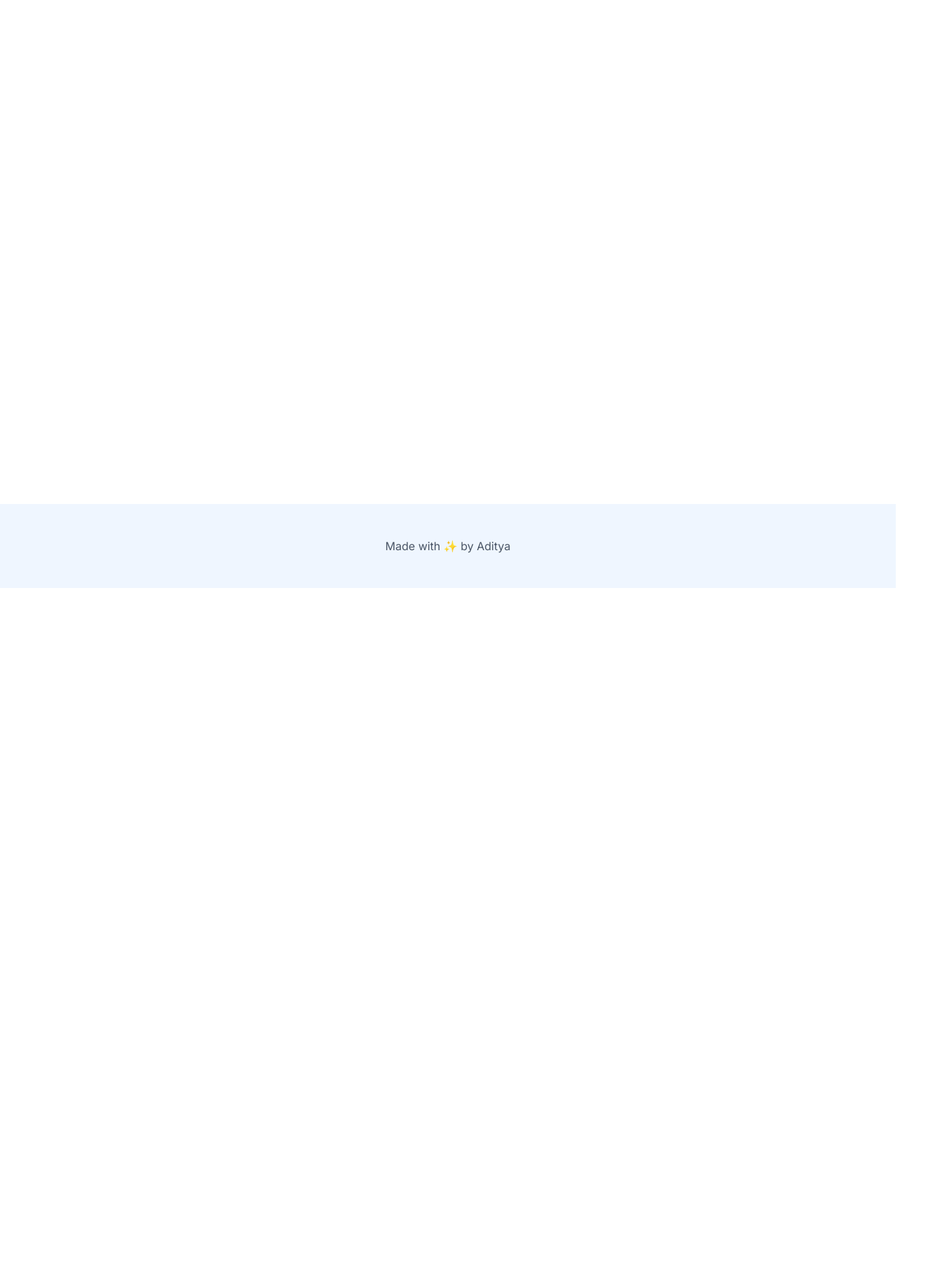
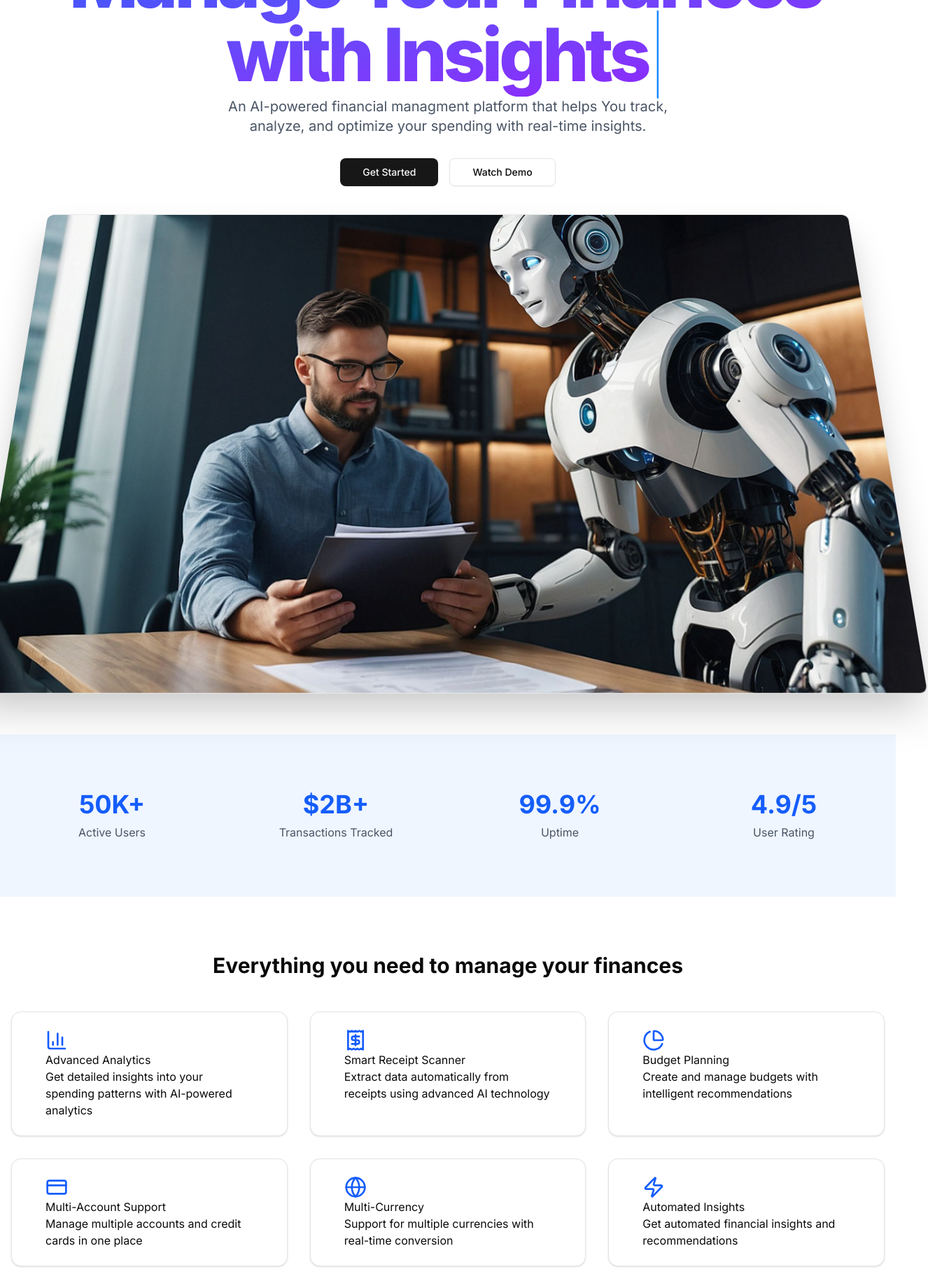
Before and after one commit to harrySentinel/ai-finance-platform, a Next.js app: page / in a window 1280 px wide. Shown: the part 240-2080 px from the top of the page at 70% size, 1326 px wide, since content can reach past the window. Before the commit the page ends 1080 px from the top, so only its background shows below. Built offline with nearby package versions, Linux system fonts and the light colour scheme; no server answers.

Commit message:
added typing animation, added cards from shadcn ui & other components

```diff
--- a/app/globals.css
+++ b/app/globals.css
@@ -120,3 +120,39 @@
     @apply bg-background text-foreground;
   }
 }
+
+@layer utilities {
+  .gradient {
+    @apply bg-gradient-to-br from-blue-600 to-purple-600;
+  }
+
+  .gradient-title {
+    @apply font-extrabold tracking-tighter pr-2 pb-2 text-transparent bg-clip-text;
+    @apply bg-gradient-to-br from-blue-600 to-purple-600;
+  }
+}
+
+@keyframes blink {
+  0%, 100% { opacity: 1; }
+  50% { opacity: 0; }
+}
+
+.cursor {
+  font-weight: 100;
+  color: #007bff;
+  animation: blink 1s infinite;
+}
+
+.hero-image-wrapper {
+  perspective: 1000px;
+}
+
+.hero-image {
+  transform: rotateX(15deg) scale(1);
+  transition: transform 0.5s ease-out;
+  will-change: transform;
+}
+
+.hero-image.scrolled {
+  transform: rotateX(0deg) scale(1) translateY(40px);
+}
--- a/app/layout.js
+++ b/app/layout.js
@@ -24,7 +24,7 @@ export default function RootLayout({ children }) {
         {/* footer */}
         <footer className="bg-blue-50 py-12">
           <div className="container mx-auto px-4 text-center text-gray-600">
-            <p>Made with ✨ by Aditya</p>
+            <p>Made with ❤️ by Aditya</p>
           </div>
         </footer>
       </body>
--- a/app/page.js
+++ /dev/null
@@ -1,9 +0,0 @@
-import { Button } from "@/components/ui/button";
-
-export default function Home() {
-  return (
-    <div className="mt-40">
-      <Button variant="destructive">Subscribe to FinSight AI</Button>
-    </div>
-  )
-}
--- /dev/null
+++ b/app/page.jsx
@@ -0,0 +1,46 @@
+import HeroSection from "@/components/hero"
+import { Card, CardContent } from "@/components/ui/card"
+import { featuresData, statsData } from "@/data/landing"
+
+export default function Home() {
+  return (
+    <div className="mt-40">
+      <HeroSection />
+
+
+      <section className="py-20 bg-blue-50">
+        <div className="container mx-auto px-4">
+          <div className="grid grid-cols-2 md:grid-cols-4 gap-8">
+          {statsData.map((statsData, index) => (
+            <div key={index} className="text-center">
+              <div className="text-4xl font-bold text-blue-600 mb-2">
+                {statsData.value}
+                </div>
+              <div className="text-gray-600">{statsData.label}</div>
+            </div>
+          ))}
+          </div>
+        </div>
+      </section>
+
+      <section className="py-20">
+      <div className="container mx-auto px-4">
+        <h2 className="text-3xl font-bold text-center mb-12">
+          Everything you need to manage your finances
+        </h2>
+        <div className="grid grid-cols-1 md:grid-cols-2 lg:grid-cols-3 gap-8">
+          {featuresData.map((feature,index)=>(
+            <Card key={index} className="p-6">
+            <CardContent>
+              {feature.icon}
+              <h3>{feature.title}</h3>
+              <p>{feature.description}</p>
+            </CardContent>
+          </Card>
+          ))}
+        </div>
+      </div>
+      </section>
+    </div>
+  )
+}
--- /dev/null
+++ b/components/hero.jsx
@@ -0,0 +1,67 @@
+"use client";
+
+import Link from 'next/link';
+import { Button } from './ui/button';
+import Image from 'next/image';
+import TypingAnimation from './typingAnimation';
+import { useEffect, useRef } from 'react';
+
+const HeroSection = () => {
+
+     const imageRef = useRef();
+
+     useEffect(() => {
+        const imageElement = imageRef.current;
+
+        const handleScroll = () => {
+            const scrollPosition = window.scrollY;
+            const scrollThreshold = 100;
+
+            if(scrollPosition > scrollThreshold) {
+                imageElement.classList.add("scrolled");
+            } else {
+                imageElement.classList.remove("scrolled");
+            }
+        };
+
+        window.addEventListener("scroll", handleScroll);
+        return () => window.removeEventListener("scroll", handleScroll);
+     }, []);
+
+    return (
+        <div className='pb-20 px-4'>
+            <div className='container mx-auto text-center'>
+                <h1 className='text-5xl md:text-8xl lg:text-[105px] pb-6 gradient-title'>
+                    Manage Your Finances <br /> with <TypingAnimation />
+                </h1>
+                <p className='text-xl text-gray-600 mb-8 max-w-2xl mx-auto'>
+                    An AI-powered financial managment platform that helps You track,
+                    analyze, and optimize your spending with real-time insights.
+                </p>
+                <div className='flex justify-center space-x-4'>
+                    <Link href="/dashboard">
+                    <Button size="lg" className="px-8">
+                        Get Started
+                    </Button>
+                    </Link>
+                    <Link href="https://youtu.be/DVTRklHhEsU?si=onT6sQDUBGNpbla-">
+                    <Button size="lg" variant="outline" className="px-8">
+                      Watch Demo
+                    </Button>
+                    </Link>
+                </div>
+                <div className='hero-image-wrapper'>
+                    <div ref={imageRef} className='hero-image'>
+                        <Image src="/banner.jpeg" width={1280} height={720}
+                        alt="Dashboard Preview"
+                        className="rounded-lg shadow-2xl border mx-auto"
+                        priority
+                        />
+                    </div>
+                </div>
+            </div>
+        </div>
+    )
+}
+
+export default HeroSection
--- /dev/null
+++ b/components/typingAnimation.jsx
@@ -0,0 +1,44 @@
+"use client";
+
+import { useState, useEffect } from 'react';
+
+const TypingAnimation = () => {
+  const words = ["Smartness", "Insights", "Clarity"];
+  const [currentWordIndex, setCurrentWordIndex] = useState(0);
+  const [displayText, setDisplayText] = useState("");
+  const [isDeleting, setIsDeleting] = useState(false);
+
+  useEffect(() => {
+    const typingSpeed = isDeleting ? 50 : 150; // faster when deleting
+    const pauseTime = 2000; // time to pause on complete word
+
+    // If we're done showing the complete word, pause before deleting
+    if (!isDeleting && displayText === words[currentWordIndex]) {
+      const timeout = setTimeout(() => {
+        setIsDeleting(true);
+      }, pauseTime);
+      return () => clearTimeout(timeout);
+    }
+
+    // If we've deleted the word, move to the next word
+    if (isDeleting && displayText === "") {
+      setIsDeleting(false);
+      setCurrentWordIndex((prev) => (prev + 1) % words.length);
+      return;
+    }
+
+    const timeout = setTimeout(() => {
+      if (isDeleting) {
+        setDisplayText(words[currentWordIndex].substring(0, displayText.length - 1));
+      } else {
+        setDisplayText(words[currentWordIndex].substring(0, displayText.length + 1));
+      }
+    }, typingSpeed);
+
+    return () => clearTimeout(timeout);
+  }, [displayText, isDeleting, currentWordIndex, words]);
+
+  return <span>{displayText}<span className="cursor">|</span></span>;
+};
+
+export default TypingAnimation;
--- /dev/null
+++ b/data/landing.js
@@ -0,0 +1,111 @@
+import {
+    BarChart3,
+    Receipt,
+    PieChart,
+    CreditCard,
+    Globe,
+    Zap,
+  } from "lucide-react";
+
+  // Stats Data
+  export const statsData = [
+    {
+      value: "50K+",
+      label: "Active Users",
+    },
+    {
+      value: "$2B+",
+      label: "Transactions Tracked",
+    },
+    {
+      value: "99.9%",
+      label: "Uptime",
+    },
+    {
+      value: "4.9/5",
+      label: "User Rating",
+    },
+  ];
+
+  // Features Data
+  export const featuresData = [
+    {
+      icon: <BarChart3 className="h-8 w-8 text-blue-600" />,
+      title: "Advanced Analytics",
+      description:
+        "Get detailed insights into your spending patterns with AI-powered analytics",
+    },
+    {
+      icon: <Receipt className="h-8 w-8 text-blue-600" />,
+      title: "Smart Receipt Scanner",
+      description:
+        "Extract data automatically from receipts using advanced AI technology",
+    },
+    {
+      icon: <PieChart className="h-8 w-8 text-blue-600" />,
+      title: "Budget Planning",
+      description: "Create and manage budgets with intelligent recommendations",
+    },
+    {
+      icon: <CreditCard className="h-8 w-8 text-blue-600" />,
+      title: "Multi-Account Support",
+      description: "Manage multiple accounts and credit cards in one place",
+    },
+    {
+      icon: <Globe className="h-8 w-8 text-blue-600" />,
+      title: "Multi-Currency",
+      description: "Support for multiple currencies with real-time conversion",
+    },
+    {
+      icon: <Zap className="h-8 w-8 text-blue-600" />,
+      title: "Automated Insights",
+      description: "Get automated financial insights and recommendations",
+    },
+  ];
+
+  // How It Works Data
+  export const howItWorksData = [
+    {
+      icon: <CreditCard className="h-8 w-8 text-blue-600" />,
+      title: "1. Create Your Account",
+      description:
+        "Get started in minutes with our simple and secure sign-up process",
+    },
+    {
+      icon: <BarChart3 className="h-8 w-8 text-blue-600" />,
+      title: "2. Track Your Spending",
+      description:
+        "Automatically categorize and track your transactions in real-time",
+    },
+    {
+      icon: <PieChart className="h-8 w-8 text-blue-600" />,
+      title: "3. Get Insights",
+      description:
+        "Receive AI-powered insights and recommendations to optimize your finances",
+    },
+  ];
+
+  // Testimonials Data
+  export const testimonialsData = [
+    {
+      name: "Sarah Johnson",
+      role: "Small Business Owner",
+      image: "https://randomuser.me/api/portraits/women/75.jpg",
+      quote:
+        "Welth has transformed how I manage my business finances. The AI insights have helped me identify cost-saving opportunities I never knew existed.",
+    },
+    {
+      name: "Michael Chen",
+      role: "Freelancer",
+      image: "https://randomuser.me/api/portraits/men/75.jpg",
+      quote:
+        "The receipt scanning feature saves me hours each month. Now I can focus on my work instead of manual data entry and expense tracking.",
+    },
+    {
+      name: "Emily Rodriguez",
+      role: "Financial Advisor",
+      image: "https://randomuser.me/api/portraits/women/74.jpg",
+      quote:
+        "I recommend Welth to all my clients. The multi-currency support and detailed analytics make it perfect for international investors.",
+    },
+  ];
```
Also changed, not shown: public/banner.jpeg, public/banner1 (2).jpeg (added).
